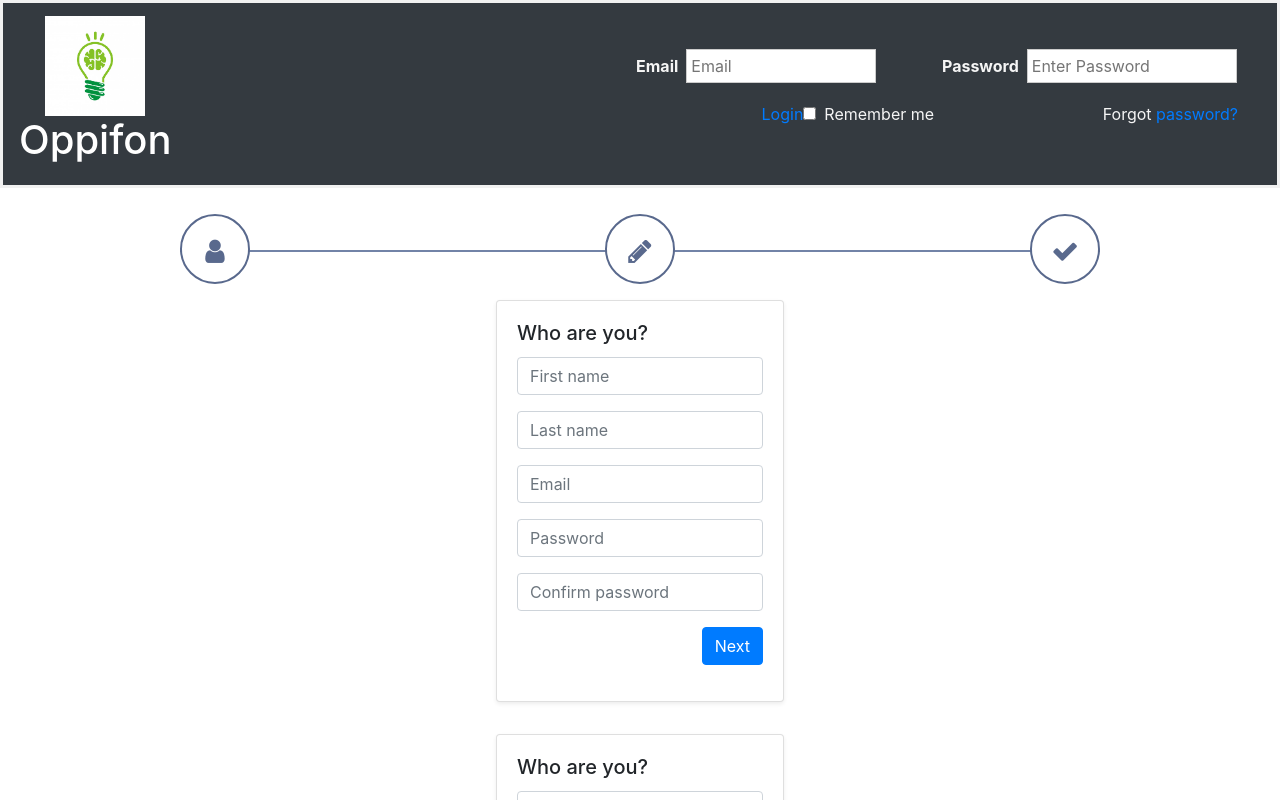
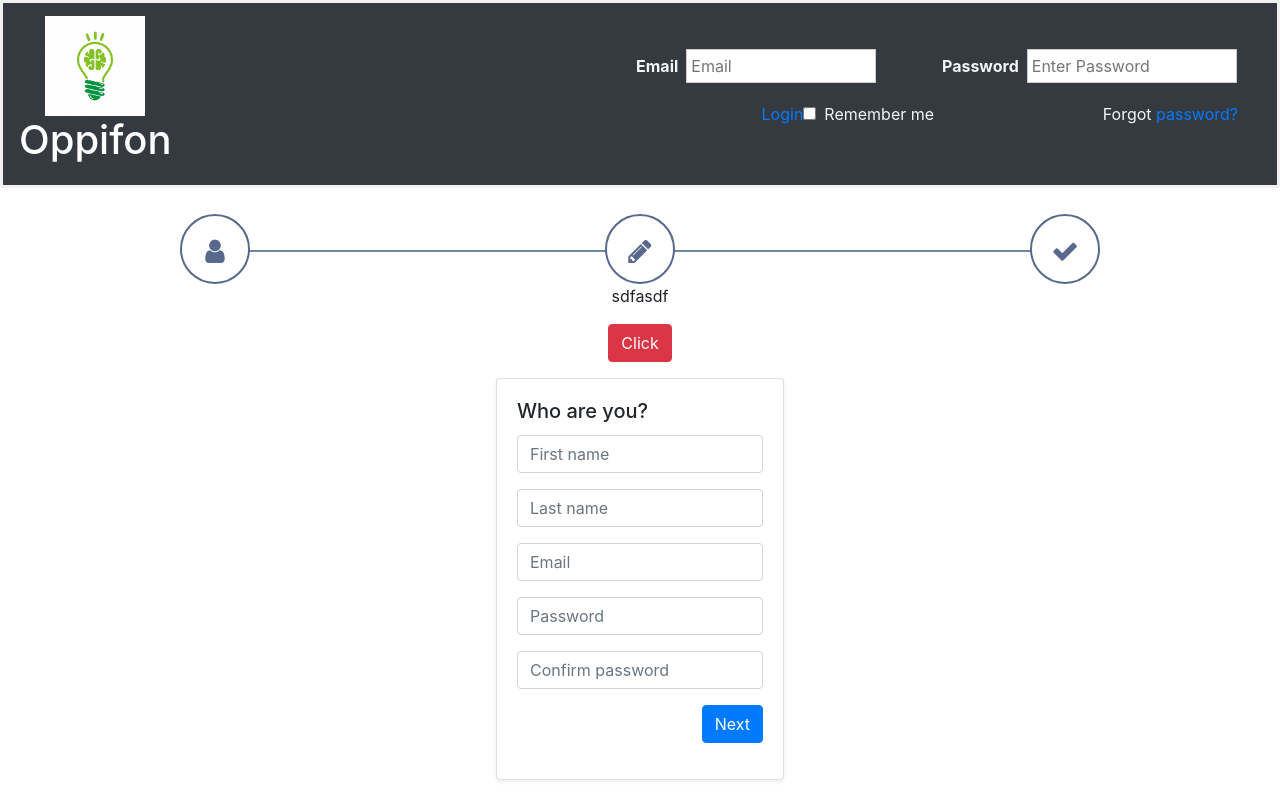
Before and after one commit to DanLeeDK/Oppifon, an Angular app in the folder oppifon/: page /signup in a window 1280 px wide. Shown: the top 800 px of the page. Built offline with nearby package versions, Linux system fonts and the light colour scheme; what angular-bootstrap-md would draw is missing.

Commit message:
more cards

```diff
--- a/oppifon/src/app/sign-up/sign-up.component.html
+++ b/oppifon/src/app/sign-up/sign-up.component.html
@@ -21,7 +21,10 @@
     </div>
   </div>
 
-  <div class="row justify-content-center mt-3">
+  <p>{{test}}</p>
+  <button ng-click="showWhatAreYouClick()" class="btn btn-danger">Click</button>
+
+  <div *ngIf="showWhoAreYou" class="row justify-content-center mt-3" >
     <div class="card bg-white mb-3 shadow-sm" style="max-width: 18rem;">
       <div class="card-body text-left">
         <h5 class="card-title">Who are you?</h5>
@@ -51,7 +54,7 @@
     </div>
   </div>
 
-  <div class="row justify-content-center mt-3">
+  <div *ngIf="showWhatAreYou" class="row justify-content-center mt-3">
     <div class="card bg-white mb-3 shadow-sm" style="max-width: 18rem;">
       <div class="card-body text-left">
         <h5 class="card-title">Who are you?</h5>
@@ -95,4 +98,28 @@
       </div>
     </div>
 
+    <div *ngIf="showAreYouAnExpert" class="row justify-content-center mt-3">
+      <div class="card bg-white mb-3 shadow-sm" style="max-width: 18rem;">
+        <div class="card-body text-left">
+          <h5 class="card-title">Are you an expert?</h5>
+            <form>
+              <div class="form-group">
+                <div class="form-check form-check-inline">
+                  <label class="form-check-label">
+                      <input type="radio" class="form-check-input" name="expert" value="true"> Yes, create my page
+                  </label>
                 </div>
+                <div class="form-check form-check-inline">
+                  <label class="form-check-label">
+                      <input type="radio" class="form-check-input" name="expert" value="false"> No, skip
+                  </label>
+                </div>
+              </div>
+              <div class="d-flex flex-row-reverse">
+                <button type="submit" class="btn btn-primary">Next</button>
+              </div>
+            </form>
+        </div>
+    </div>
+
+</div>
--- a/oppifon/src/app/sign-up/sign-up.component.ts
+++ b/oppifon/src/app/sign-up/sign-up.component.ts
@@ -5,11 +5,51 @@ import { Component, OnInit } from '@angular/core';
   templateUrl: './sign-up.component.html',
   styleUrls: ['./sign-up.component.scss']
 })
+
 export class SignUpComponent implements OnInit {
+  public showWhoAreYou;
+  public showWhatAreYou;
+  public showAreYouAnExpert;
+  public showExpertCategories;
+  public test;
 
   constructor() { }
 
   ngOnInit() {
+    this.showWhoAreYou = true;
+    this.showWhatAreYou = false;
+    this.showAreYouAnExpert = false;
+    this.showExpertCategories = false;
+    this.test = "sdfasdf"
   }
 
+  public showWhoAreYouClick(){
+    this.showWhoAreYou = true;
+    this.showWhatAreYou = false;
+    this.showAreYouAnExpert = false;
+    this.showExpertCategories = false;
+  }
+
+  public showWhatAreYouClick(){
+    this.showWhoAreYou = false;
+    this.showWhatAreYou = true;
+    this.showAreYouAnExpert = false;
+    this.showExpertCategories = false;
+    this.test = "CLICK";
+    console.log("click");
+  }
+
+  public showAreYouAnExpertClick(){
+    this.showWhoAreYou = false;
+    this.showWhatAreYou = false;
+    this.showAreYouAnExpert = true;
+    this.showExpertCategories = false;
+  }
+
+  public showExpertCategorysClick(){
+    this.showWhoAreYou = false;
+    this.showWhatAreYou = false;
+    this.showAreYouAnExpert = false;
+    this.showExpertCategories = true;
+  }
 }
```
Lines whose indentation alone changed are shown as unchanged.
